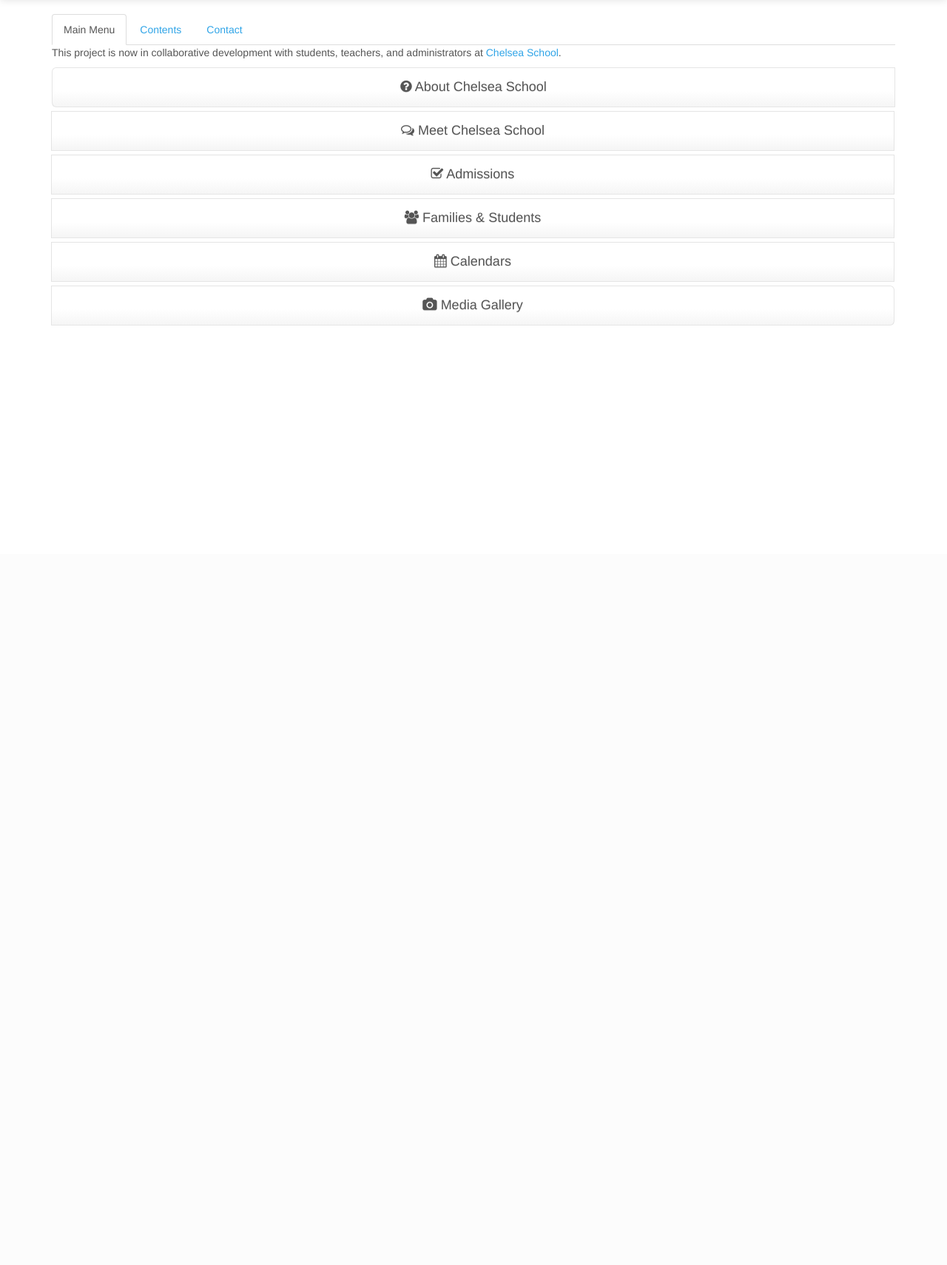
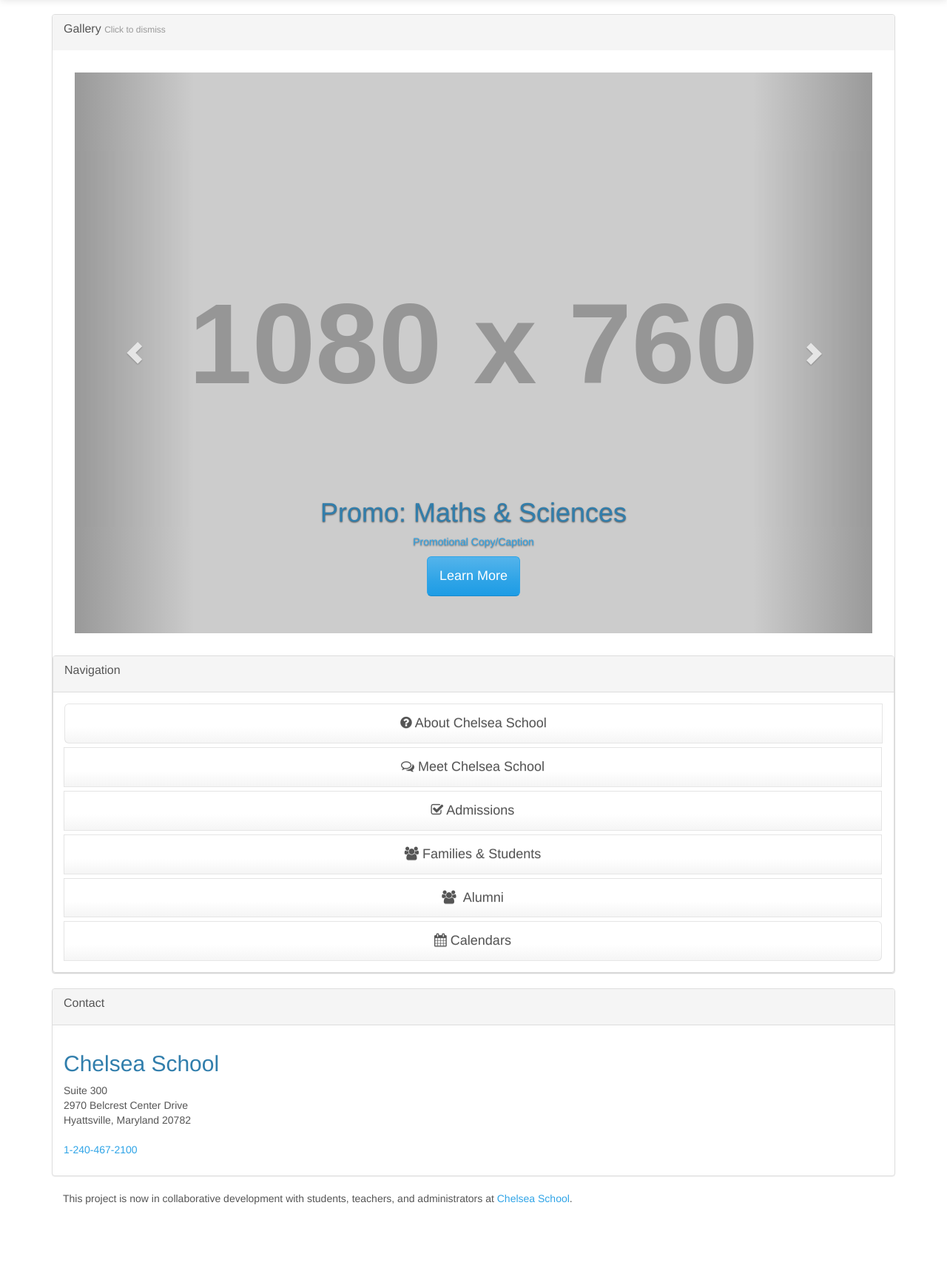
Before and after one commit to ChelseaSchool/Chelsea_Mobile, a PHP site: page / in a window 1280 px wide. Shown: the part 51-1761 px from the top of the page at 74% size. Before the commit the page ends 491 px from the top, so only its background shows below. Run offline with PHP 8.4, Linux system fonts and the light colour scheme; grey boxes labelled with a size stand in for pictures from a placeholder-image service; some libraries are stand-ins or nearby versions.

Commit message:
Added tabs to admissions; dismissable accordian for gallery on index.php.

```diff
--- a/index.php
+++ b/index.php
@@ -29,7 +29,7 @@ require_once 'includes/metadata_functions.php';
     <link rel="stylesheet" href="css/bootstrap.css" type="text/css" />
 
 
-<!-- Tabs -->
+<!-- Tabs
 <script type="text/javascript">
     $( document ).ready()
 	$('#buttons a[href="#buttons"]').tab('show') // Select tab by name
@@ -78,6 +78,11 @@ require_once 'includes/metadata_functions.php';
 <meta http-equiv='X-UA-Compatible' content='IE=edge,chrome=1'>
 <meta name='viewport' content='width=device-width, initial-scale=1.0, maximum-scale=1'>
 <meta name="apple-mobile-web-app-capable" content="yes">
+<script>
+  $(document).ready(function(){
+    $('.carousel').carousel();
+  });
+</script>
 <?php write_bottom_padding(); ?>
 <?php write_top_padding(); ?>
   </head>
@@ -88,7 +93,7 @@ require_once 'includes/metadata_functions.php';
 <div class="container">
   <div class="row">
     <div class="col-md-12">
-    <!-- Nav tabs -->
+<!--     <!-- Nav tabs
 <div class="nav">
 	<ul class="nav nav-tabs">
 
@@ -96,16 +101,88 @@ require_once 'includes/metadata_functions.php';
  		 <li><a href="#contents" data-toggle="tab">Contents</a></li>
  		 <li><a href="#contact" data-toggle="tab">Contact</a></li>
 	</ul>
-</div>
+</div>-->
  <!-- end tabs -->
- <div class="tab-content">
+ <div class="panel-group" id="accordion">
+  <div class="panel panel-default">
+    <div class="panel-heading">
+      <h4 class="panel-title">
+
+        <a data-toggle="collapse" data-parent="#accordion" href="#collapseOne">
+          <p>Gallery <small>Click to dismiss</small></p>
+        </a>
+      </h4>
+    </div>
+    <div class="panel-body">
+    <div id="collapseOne" class="panel-collapse collapse in">
+      <div class="panel-body">
+        <a data-toggle="collapse" data-parent="#accordion" href="#collapseOne">
+          <div id="this-carousel-id" class="carousel slide"><!-- class of slide for animation -->
+  <div class="carousel-inner">
+    <div class="item active"><!-- class of active since it's the first item -->
+      <img src="http://placehold.it/1080x760" alt="" />
+      <div class="carousel-caption">
+         <h1>Promo: Maths &amp; Sciences</h1>
+              <p>Promotional Copy/Caption</p>
+              <a class="btn btn-lg btn-primary" href="placeholder.php" role="button">Learn More</a>
+      </div>
+    </div>
+    <div class="item">
+      <img src="http://placehold.it/1080x760" alt="" />
+     <div class="carousel-caption">
+         <h1>Promo Image: Literacy</h1>
+              <p>Promotional Copy/Caption</p>
+              <a class="btn btn-lg btn-primary" href="placeholder.php" role="button">Learn More</a>
+      </div>
+    </div>
+    <div class="item">
+      <img src="http://placehold.it/1080x760" alt="" />
+      <div class="carousel-caption">
+         <h1>Promo Image: Technology</h1>
+              <p>Promotional Copy/Caption</p>
+              <a class="btn btn-lg btn-primary" href="placeholder.php" role="button">Learn More</a>
+      </div>
+    </div>
+    <div class="item">
+      <img src="http://placehold.it/1080x760" alt="" />
+      <div class="carousel-caption">
+         <h1>Promo Image: Student Life</h1>
+              <p>Promotional Copy/Caption</p>
+              <a class="btn btn-lg btn-primary" href="placeholder.php" role="button">Learn More</a>
+      </div>
+    </div>
+  </div><!-- /.carousel-inner -->
+  <!--  Next and Previous controls below
+        href values must reference the id for this carousel -->
+    <a class="left carousel-control" href="#this-carousel-id" data-slide="prev"><span class="glyphicon glyphicon-chevron-left"></span></a>
+      <a class="right carousel-control" href="#this-carousel-id" data-slide="next"><span class="glyphicon glyphicon-chevron-right"></span></a>
+</div><!-- /.carousel -->
+        </a>
+      </h4>
+    </div>
+    <div id="collapseOne" class="panel-collapse collapse in">
 
 
- <div class="tab-pane active" id="buttons">
- <p>This project is now in collaborative development with students, teachers, and administrators at <a href="http://chelseaschool.edu">Chelsea School</a>.</p>
- <div class="row">
-    <div class="col-md-12">
-       <div class="btn-group btn-regular btn-group-lg btn-block">
+      </div>
+    </div>
+  </div>
+
+
+
+
+
+<div class="panel panel-default">
+    <div class="panel-heading">
+      <h4 class="panel-title">
+        <a data-toggle="collapse" data-parent="#accordion" href="#collapseTwo">
+          <p>Navigation</p>
+        </a>
+      </h4>
+    </div>
+    <div id="collapseTwo" class="panel-collapse collapse in">
+      <div class="panel-body">
+
+             <div class="btn-group btn-regular btn-group-lg btn-block">
 
         <a type="button" class="btn btn-default btn-block" href="about.php">
           <i class="fa fa-question-circle"></i> About Chelsea School
@@ -126,16 +203,30 @@ require_once 'includes/metadata_functions.php';
           <i class="fa fa-users"></i> Families &amp; Students
         </a>
 
+        <a type="button" class="btn btn-default btn-block" href="family.php">
+          <i class="fa fa-users"></i>&nbsp; Alumni
+        </a>
+
         <a type="button" class="btn btn-default btn-block" href="calendar.php">
           <i class="fa fa-calendar"></i> Calendars
         </a>
 
-        <a type="button" class="btn  btn-block btn-default" href="gallery.php">
+        <!-- <a type="button" class="btn  btn-block btn-default" href="gallery.php">
           <i class="fa fa-camera"></i> Media Gallery
-        </a>
+        </a>-->
         </div>
     </div><!--End column-->
 </div><!--end row-->
+       </h4>
+    </div>
+    <div id="collapseTwo" class="panel-collapse collapse in">
+
+      </div>
+    </div>
+  </div>
+
+
+
 <!--<p align=center><a href="gallery.php"><img src="http://placehold.it/1080x760&text=Tremendous+Promo+Shot+or+Logo"></a></p>
 
 <a type="button" class="btn btn-primary btn-lg btn-block" name="buttons" type="button" href="about.php">About Chelsea School</a>
@@ -144,61 +235,22 @@ require_once 'includes/metadata_functions.php';
 <a type="button" class="btn btn-primary btn-lg btn-block" type="button" href="family.php">Families</a>
 <a type="button" class="btn btn-primary btn-lg btn-block" type="button" href="calendar.php">Calendars</a>
 <!-- <a type="button" class="btn btn-primary btn-lg btn-block" type="button" href="gallery.php">Gallery</a> -->
-</div>
-
-<div class="tab-pane" id="contents">
- <h1 hidden>Chelsea School<a name="contents" class="headerlink" href="#chelsea-school" title="Permalink to this headline">¶</a></h1>
-<!-- <div class="toctree-wrapper compound">-->
-<ul>
-<li><a href="gallery.php">Chelsea School Gallery</a></li>
-</ul>
-<ul>
-<li class="toctree-l1"><a class="reference internal" href="about.php">About Chelsea School</a><ul>
-<li class="toctree-l2"><a class="reference internal" href="about.php#philosophy">Philosophy</a></li>
-<li class="toctree-l2"><a class="reference internal" href="about.php#history">History</a></li>
-<li class="toctree-l2"><a class="reference internal" href="about.php#news">News</a></li>
-</ul>
-</li>
-<li class="toctree-l1"><a class="reference internal" href="meet.php">Meet Chelsea School</a><ul>
-<li class="toctree-l2"><a class="reference internal" href="meet.php#students">Students</a></li>
-<li class="toctree-l2"><a class="reference internal" href="meet.php#board">Board</a></li>
-<li class="toctree-l2"><a class="reference internal" href="meet.php#administration">Administration</a></li>
-<li class="toctree-l2"><a class="reference internal" href="meet.php#faculty">Faculty</a></li>
-</ul>
-</li>
-<li class="toctree-l1"><a class="reference internal" href="admissions.php">Admissions</a><ul>
-<li class="toctree-l2"><a class="reference internal" href="admissions.php#tours">Tours</a></li>
-<li class="toctree-l2"><a class="reference internal" href="admissions.php#visits">Visits</a></li>
-<li class="toctree-l2"><a class="reference internal" href="admissions.php#open-house-events">Open House Events</a></li>
-<li class="toctree-l2"><a class="reference internal" href="admissions.php#admissions-process">Admissions Process</a></li>
-</ul>
-</li>
-<li class="toctree-l1"><a class="reference internal" href="calendar.php">Calendars</a><ul>
-<li class="toctree-l2"><a class="reference internal" href="calendar.php#id1">Academic Calendar</a></li>
-<li class="toctree-l2"><a class="reference internal" href="calendar.php#id2">Athletic Calendar</a></li>
-<li class="toctree-l2"><a class="reference internal" href="calendar.php#id3">Events Calendar</a></li>
-</ul>
-</li>
-<li class="toctree-l1"><a class="reference internal" href="family.php">Family Resources</a><ul>
-<li class="toctree-l2"><a class="reference internal" href="family.php#id1">Moodle</a></li>
-<li class="toctree-l2"><a class="reference internal" href="family.php#id2">Purchase Lunch</a></li>
-<li class="toctree-l2"><a class="reference internal" href="family.php#id3">Chelsea School Technology Guide</a></li>
-</ul>
-</li>
-</ul>
-
-<!-- </div>-->
-<!--  <div class="section" id="indices-and-tables">-->
-<h1 hidden>Index &amp; Search<a class="headerlink" href="#indices-and-tables" title="Permalink to this headline">¶</a></h1>
-<ul class="simple">
-<li hidden><a class="reference internal" href="genindex.php"><em>Index</em></a></li>
-<li hidden><a class="reference internal" href="search.php"><em>Search Page</em></a></li>
-</ul>
-</div>
 
 
-<div class="tab-pane" id="contact">
-	<h1>Chelsea School</h1>
+
+
+
+<div class="panel panel-default">
+    <div class="panel-heading">
+      <h4 class="panel-title">
+        <a data-toggle="collapse" data-parent="#accordion" href="#collapseThree">
+          <p>Contact</p>
+        </a>
+      </h4>
+    </div>
+    <div id="collapseThree" class="panel-collapse collapse in">
+      <div class="panel-body">
+	<h2>Chelsea School</h2>
 	<address>Suite 300<br>
 
 	2970 Belcrest Center Drive<br>
@@ -206,7 +258,15 @@ require_once 'includes/metadata_functions.php';
 	Hyattsville, Maryland 20782</address>
 
 	<p><a href="phone:1-240-467-2100">1-240-467-2100</a></p>
-
+	      </h4>
+    </div>
+    <div id="collapseThree" class="panel-collapse collapse in">
+</div></div></div>
+<div class="container">
+ <p>This project is now in collaborative development with students, teachers, and administrators at <a href="http://chelseaschool.edu">Chelsea School</a>.</p>
+</div>
+</div>
+</div>
 </div>
 
 
```
Also changed, not shown: admissions.php (+25 -0 lines).
